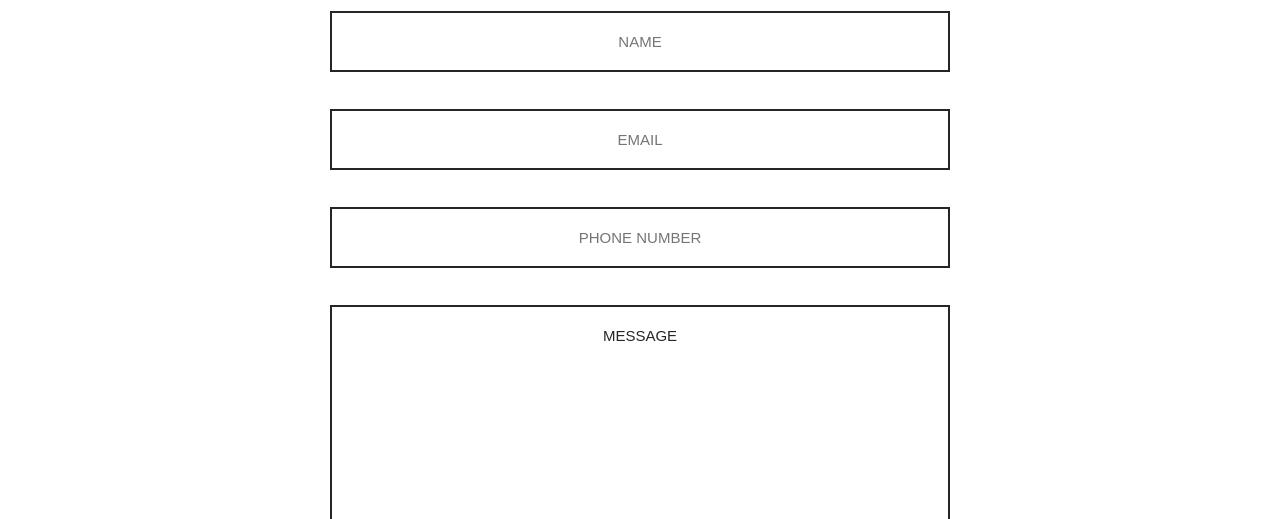
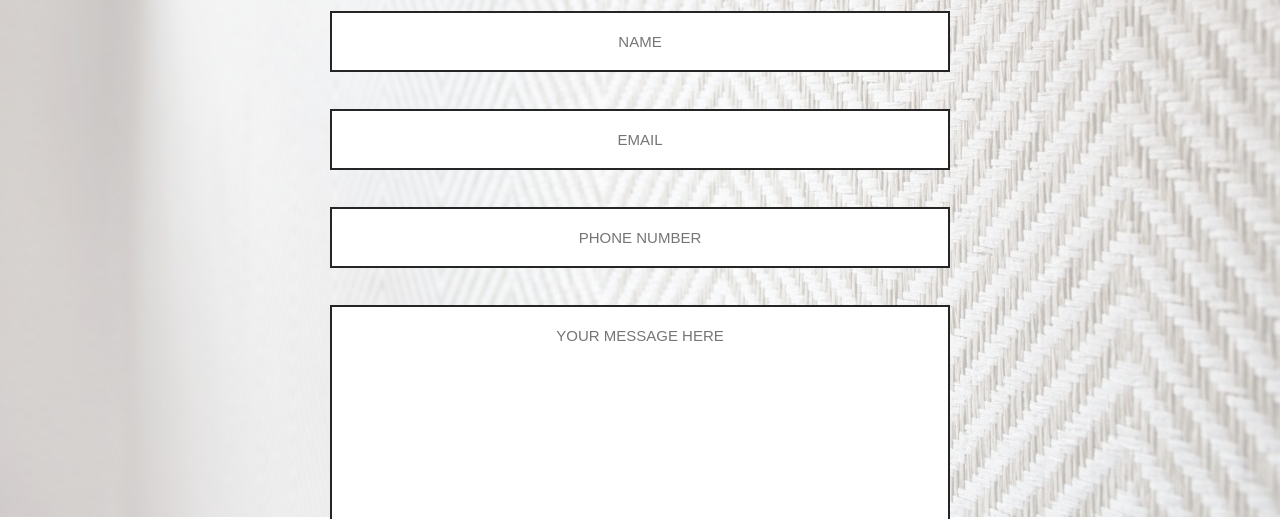
Before and after one commit to Ozlemtp/website, a plain HTML site: page contact.html in a window 1280 px wide. Shown: the part 443-962 px from the top of the page. Drawn offline with Linux system fonts and the light colour scheme.

Commit message:
Background images, text area placeholder instead of initial text

```diff
--- a/contact.html
+++ b/contact.html
@@ -11,6 +11,7 @@
 	<script src="https://smtpjs.com/v3/smtp.js"></script>
 </head>
 <body>
+	<img src="images/bg.jpg" id="bg" alt="">
 	<div id="header">
 		<a href="index.html" class="logo">
 			<img src="images/logo.png" alt="">
@@ -33,7 +34,7 @@
 			<input type="text" name="fname" id="fname" placeholder="name">
 			<input type="text" name="email" id="email" placeholder="email">
 			<input type="text" name="phone" id="phone" placeholder="phone number">
-			<textarea name="message" id="message">message</textarea>
+			<textarea name="message" id="message" placeholder="Your message here"></textarea>
 			<input type="button" name="send" id="send" value="Send" onclick="sendEmail()">
 		</form>
 		</div>
--- a/css/style.css
+++ b/css/style.css
@@ -38,6 +38,17 @@ p a {
 }
 p a:hover {
 	color: #898989;
+}
+#bg {
+	position: fixed;
+	top: 0;
+	left: 0;
+
+	/* Preserve aspet ratio */
+	min-width: 100%;
+	min-height: 100%;
+	opacity: 0.333;
+	z-index: -5;
 }
 #header {
 	margin: 0 auto;
```
Also changed, not shown: about.html (+1 -0 lines), blog.html (+1 -0 lines), index.html (+1 -0 lines), images/bg.jpg (added).
